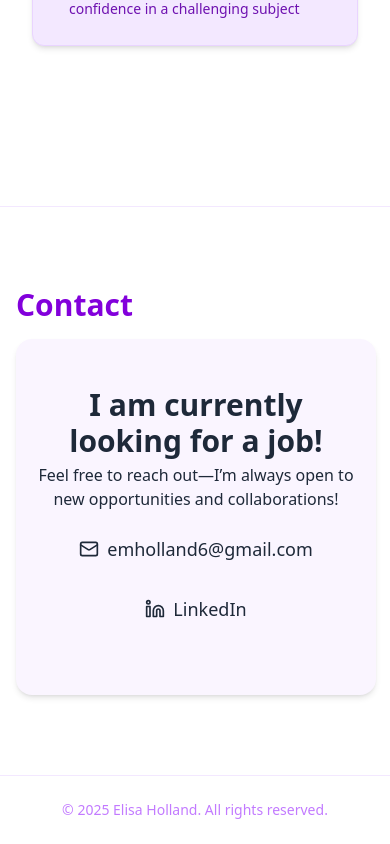
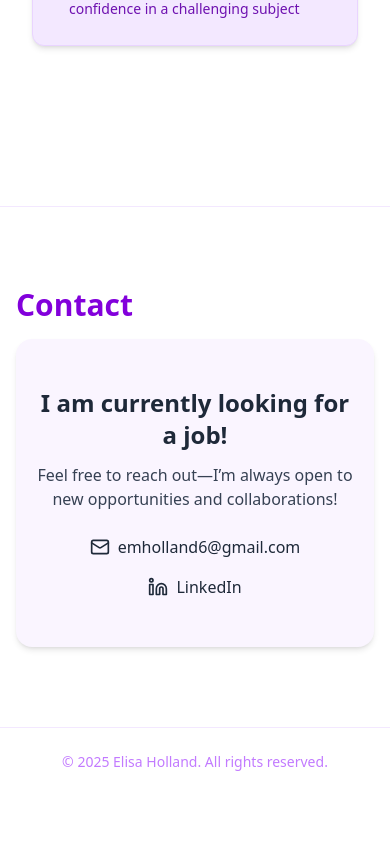
Before and after one commit to emholland/elisa-portfolio, a React (Vite) app: page / in a window 390 px wide. Shown: the part 5670-6514 px from the top of the page. After the commit the page ends 6466 px from the top, so only its background shows below. Built offline with nearby package versions, Linux system fonts and the light colour scheme.

Commit message:
Contacts formatted

```diff
--- a/src/Components/Contacts.jsx
+++ b/src/Components/Contacts.jsx
@@ -2,10 +2,18 @@ import { Mail, Linkedin } from 'lucide-react';
 
 const Contacts = () => {
   return (
-    <section id="contact" className="py-12 px-4 sm:px-6 text-center bg-purple-50 rounded-2xl shadow-md w-90">
-      <h2 className="text-3xl font-bold mb-1">I am currently looking for a job!</h2>
-      <p> Feel free to reach out—I’m always open to new opportunities and collaborations!</p>
-      <div className="flex justify-center gap-8 flex-wrap items-center text-lg m-6">
+    <section
+      id="contact"
+      className="py-12 px-4 sm:px-6 text-center bg-purple-50 rounded-2xl shadow-md w-full max-w-3xl mx-auto"
+    >
+      <h2 className="text-2xl sm:text-3xl font-bold mb-3">
+        I am currently looking for a job!
+      </h2>
+      <p className="text-base sm:text-lg text-gray-700">
+        Feel free to reach out—I’m always open to new opportunities and collaborations!
+      </p>
+
+      <div className="flex flex-col sm:flex-row justify-center gap-4 sm:gap-8 flex-wrap items-center text-base sm:text-lg mt-6">
         <a
           href="mailto:emholland6@gmail.com"
           className="flex items-center gap-2 hover:text-purple-600 transition"
```
